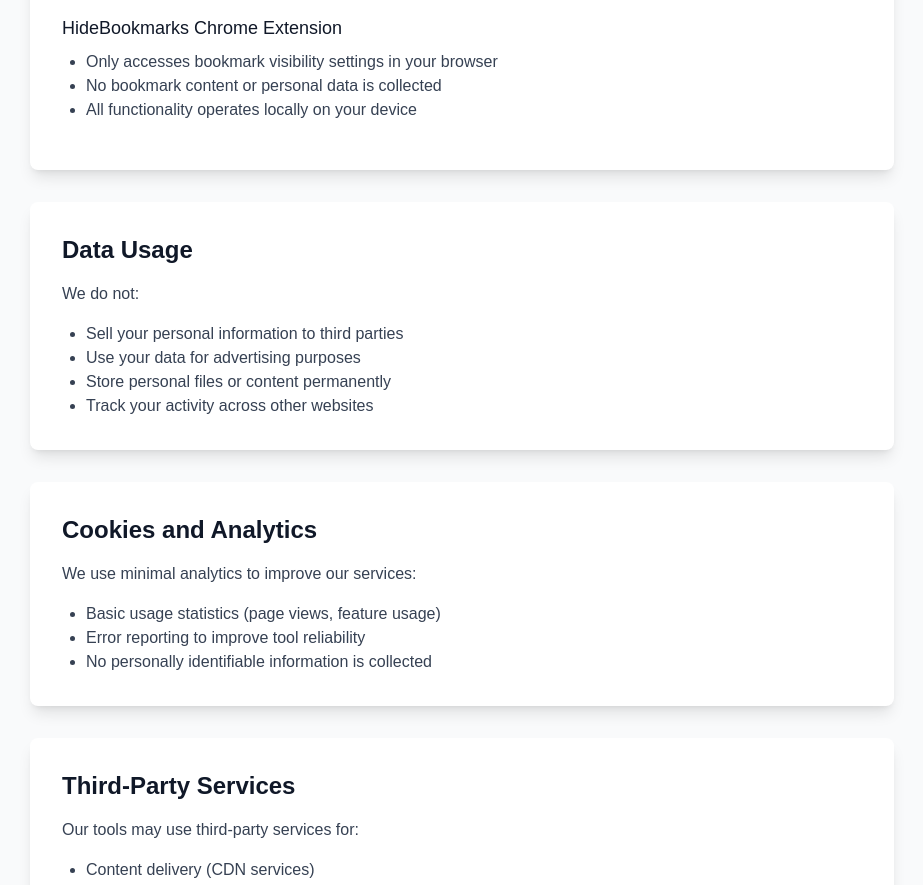
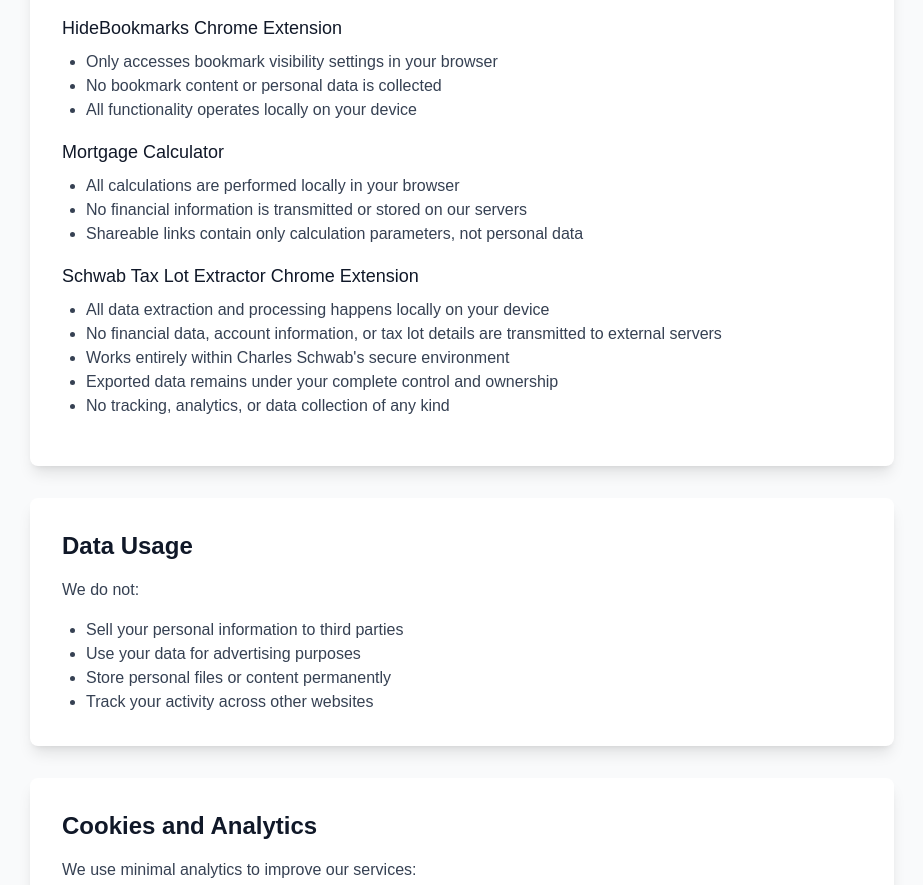
Before and after one commit to boostsir/boostsir.github.io, a Next.js app: page /privacy in a window 1280 px wide. Shown: the part 980-1865 px from the top of the page, without its empty margins (178-1101 px from the left). Built offline with nearby package versions, Linux system fonts and the light colour scheme.

Commit message:
update policy

```diff
--- a/src/app/privacy/page.tsx
+++ b/src/app/privacy/page.tsx
@@ -75,6 +75,26 @@
               <li>Only accesses bookmark visibility settings in your browser</li>
               <li>No bookmark content or personal data is collected</li>
               <li>All functionality operates locally on your device</li>
+            </ul>
+
+            <h3 className="text-lg font-medium text-gray-900 dark:text-white mb-2">
+              Mortgage Calculator
+            </h3>
+            <ul className="text-gray-700 dark:text-gray-300 mb-4 list-disc pl-6">
+              <li>All calculations are performed locally in your browser</li>
+              <li>No financial information is transmitted or stored on our servers</li>
+              <li>Shareable links contain only calculation parameters, not personal data</li>
+            </ul>
+
+            <h3 className="text-lg font-medium text-gray-900 dark:text-white mb-2">
+              Schwab Tax Lot Extractor Chrome Extension
+            </h3>
+            <ul className="text-gray-700 dark:text-gray-300 mb-4 list-disc pl-6">
+              <li>All data extraction and processing happens locally on your device</li>
+              <li>No financial data, account information, or tax lot details are transmitted to external servers</li>
+              <li>Works entirely within Charles Schwab&apos;s secure environment</li>
+              <li>Exported data remains under your complete control and ownership</li>
+              <li>No tracking, analytics, or data collection of any kind</li>
             </ul>
           </div>
 
```
